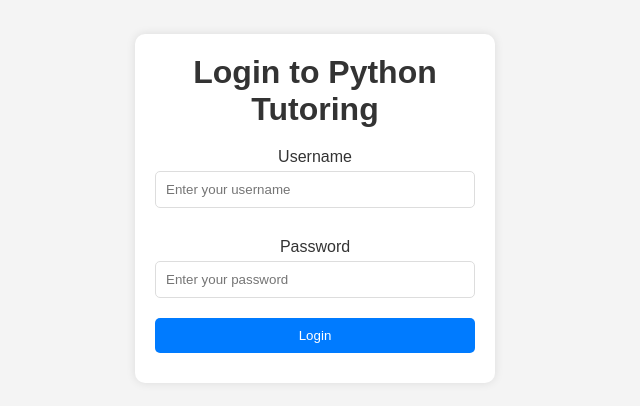
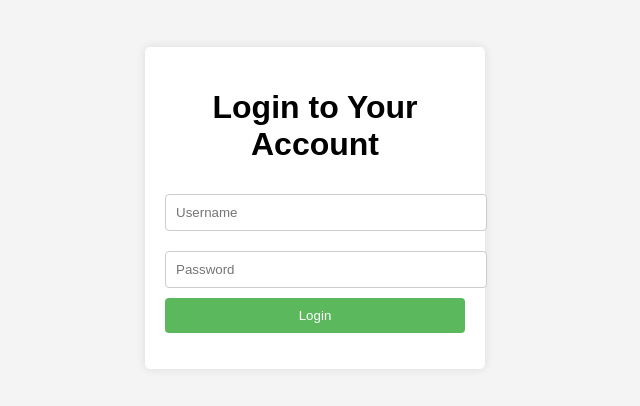
Before and after one commit to Blobby1267/python-tutoring-site, a plain HTML site: page index.html in a window 1280 px wide. Shown: the part 192-598 px from the top of the page, without its empty margins (325-965 px from the left). Drawn offline with Linux system fonts and the light colour scheme.

Commit message:
Updated login functionality and added CORS support

```diff
--- a/index.html
+++ b/index.html
@@ -1,30 +1,21 @@
-
 <!DOCTYPE html>
 <html lang="en">
 <head>
     <meta charset="UTF-8">
     <meta name="viewport" content="width=device-width, initial-scale=1.0">
-    <title>Python Tutoring Login</title>
+    <title>Python Tutoring Site</title>
     <link rel="stylesheet" href="style.css">
 </head>
 <body>
     <div class="container">
-        <div class="login-box">
-            <h1>Login to Python Tutoring</h1>
-            <form id="loginForm" onsubmit="login(event)">
-                <label for="username">Username</label>
-                <input type="text" id="username" placeholder="Enter your username" required>
-
-                <label for="password">Password</label>
-                <input type="password" id="password" placeholder="Enter your password" required>
-
-                <button type="submit">Login</button>
-
-                <p id="error-message" class="error"></p>
-            </form>
-        </div>
+        <h1>Login to Your Account</h1>
+        <form id="login-form" onsubmit="login(event)">
+            <input type="text" id="username" placeholder="Username" required>
+            <input type="password" id="password" placeholder="Password" required>
+            <button type="submit">Login</button>
+            <p id="error-message" style="color: red;"></p>
+        </form>
     </div>
-
     <script src="script.js"></script>
 </body>
 </html>
--- a/script.js
+++ b/script.js
@@ -1,31 +1,32 @@
-function login(event) {
+async function login(event) {
     event.preventDefault(); // Prevent form from submitting
 
     const username = document.getElementById("username").value;
     const password = document.getElementById("password").value;
 
-    fetch('http://localhost:3000/login', { // Ensure this URL is correct
-        method: 'POST',
-        headers: {
-            'Content-Type': 'application/json'
-        },
-        body: JSON.stringify({ username, password })
-    })
-    .then(response => {
+    try {
+        const response = await fetch('http://localhost:3000/login', {
+            method: 'POST',
+            headers: {
+                'Content-Type': 'application/json'
+            },
+            body: JSON.stringify({ username, password })
+        });
+
         if (!response.ok) {
-            throw new Error('Network response was not ok');
+            const errorText = await response.text(); // Get error message
+            document.getElementById("error-message").textContent = errorText; // Show error message
+            return;
         }
-        return response.text();
-    })
-    .then(data => {
+
+        const data = await response.text();
         if (data === 'Login successful') {
             window.location.href = "dashboard.html"; // Redirect on successful login
         } else {
             document.getElementById("error-message").textContent = data; // Show error message
         }
-    })
-    .catch(error => {
+    } catch (error) {
         console.error('Error:', error); // Log any errors
         document.getElementById("error-message").textContent = "An error occurred!";
-    });
+    }
 }
--- a/style.css
+++ b/style.css
@@ -1,10 +1,3 @@
-
-* {
-    margin: 0;
-    padding: 0;
-    box-sizing: border-box;
-}
-
 body {
     font-family: Arial, sans-serif;
     background-color: #f4f4f4;
@@ -12,56 +5,39 @@ body {
     justify-content: center;
     align-items: center;
     height: 100vh;
+    margin: 0;
 }
 
 .container {
-    width: 100%;
-    max-width: 400px;
+    background-color: #fff;
     padding: 20px;
+    border-radius: 5px;
+    box-shadow: 0 0 10px rgba(0, 0, 0, 0.1);
+    width: 300px;
 }
 
-.login-box {
-    background-color: #fff;
-    padding: 20px;
-    box-shadow: 0 0 10px rgba(0, 0, 0, 0.1);
-    border-radius: 10px;
+h1 {
     text-align: center;
 }
 
-h1 {
-    margin-bottom: 20px;
-    color: #333;
-}
-
-form label {
-    display: block;
-    margin: 10px 0 5px;
-    color: #333;
-}
-
-form input {
+input {
     width: 100%;
     padding: 10px;
-    margin-bottom: 20px;
-    border: 1px solid #ddd;
-    border-radius: 5px;
+    margin: 10px 0;
+    border: 1px solid #ccc;
+    border-radius: 4px;
 }
 
 button {
-    padding: 10px 15px;
     width: 100%;
-    background-color: #007bff;
-    color: #fff;
+    padding: 10px;
+    background-color: #5cb85c;
+    color: white;
     border: none;
-    border-radius: 5px;
+    border-radius: 4px;
     cursor: pointer;
 }
 
 button:hover {
-    background-color: #0056b3;
+    background-color: #4cae4c;
 }
-
-.error {
-    color: red;
-    margin-top: 10px;
-}
```
Also changed, not shown: tutoring-backend/server.js (+31 -39 lines).
